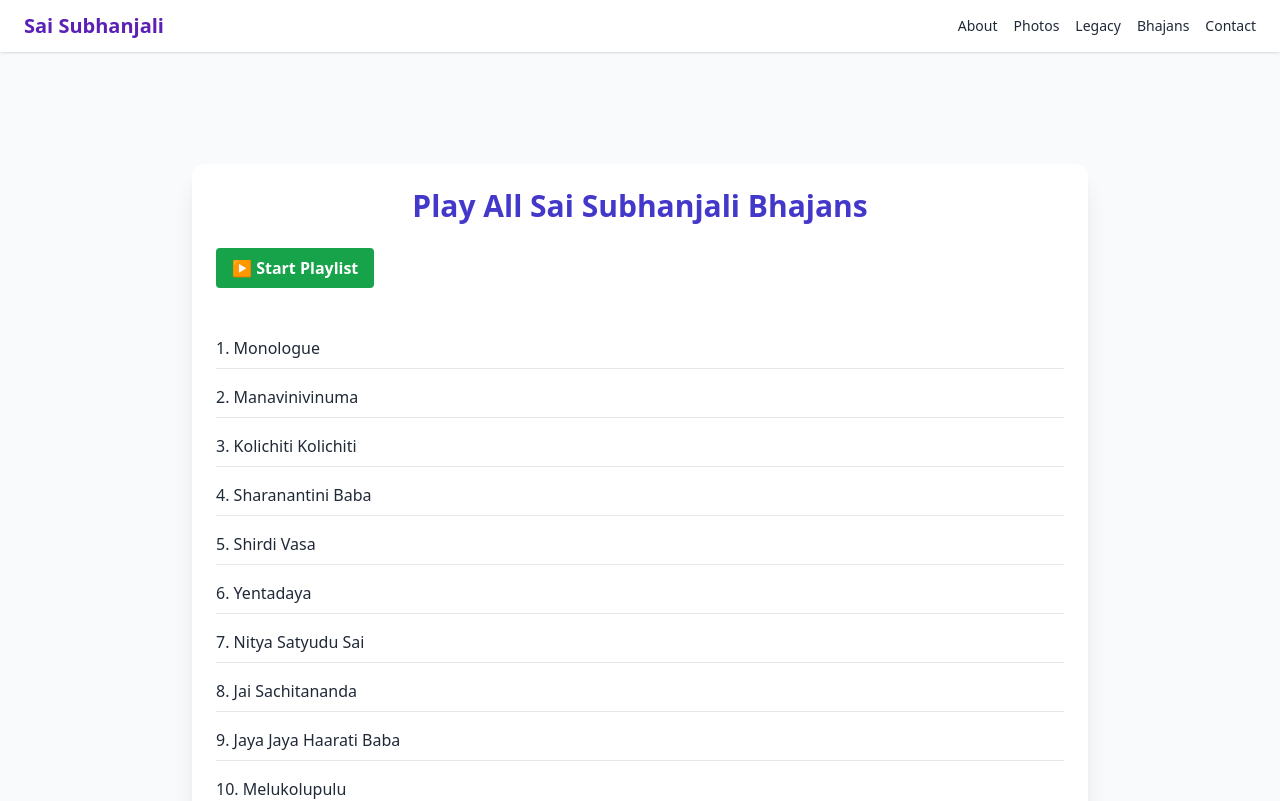
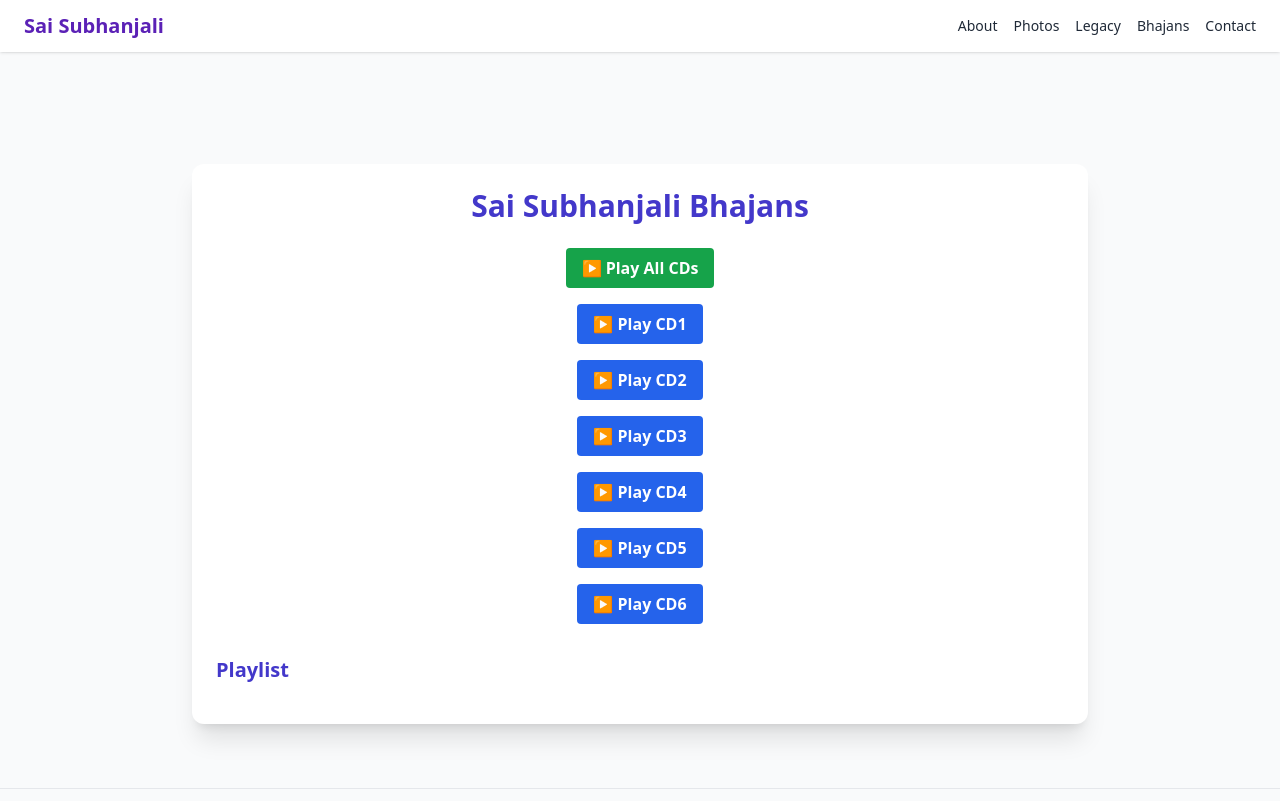
Before and after one commit to shekhar1971/saisubhanjali.com, a Next.js app: page /bhajans/play-all in a window 1280 px wide. Shown: the top 801 px of the page. Built offline with nearby package versions, Linux system fonts and the light colour scheme.

Commit message:
Update PlayAllBhajans.tsx

```diff
--- a/components/PlayAllBhajans.tsx
+++ b/components/PlayAllBhajans.tsx
@@ -3,50 +3,77 @@
 import React, { useState } from 'react';
 import { CDs, baseURL } from './CDsData';
 
+type Track = {
+  title: string;
+  file: string;
+};
+
+export default function PlayAllBhajans() {
+  const [currentPlaylist, setCurrentPlaylist] = useState<Track[]>([]);
+  const [currentIndex, setCurrentIndex] = useState<number | null>(null);
+
+  const playAllCDs = () => {
     const allTracks = CDs.flatMap(cd =>
       cd.songs.map(song => ({
         title: song.title,
         file: `${baseURL}${cd.cdNumber}/${encodeURIComponent(song.file)}`,
       }))
     );
+    setCurrentPlaylist(allTracks);
+    setCurrentIndex(0);
+  };
 
-export default function PlayAllBhajans() {
-  const [currentIndex, setCurrentIndex] = useState<number | null>(null);
+  const playSingleCD = (cdNumber: string) => {
+    const cd = CDs.find(cd => cd.cdNumber === cdNumber);
+    if (!cd) return;
+    const tracks = cd.songs.map(song => ({
+      title: song.title,
+      file: `${baseURL}${cd.cdNumber}/${encodeURIComponent(song.file)}`,
+    }));
+    setCurrentPlaylist(tracks);
+    setCurrentIndex(0);
+  };
 
   const handleEnded = () => {
-    if (currentIndex === null) return;
+    if (currentIndex === null || currentPlaylist.length === 0) return;
     const nextIndex = currentIndex + 1;
-    if (nextIndex < allTracks.length) {
+    if (nextIndex < currentPlaylist.length) {
       setCurrentIndex(nextIndex);
     } else {
-      setCurrentIndex(null); // playlist finished
+      setCurrentIndex(null); // finished
     }
-  };
-
-  const startPlaylist = () => {
-    setCurrentIndex(0);
   };
 
   return (
     <div className="mx-auto mt-12 max-w-4xl rounded-xl bg-white p-6 shadow-xl">
       <h2 className="mb-6 text-center text-3xl font-bold text-indigo-700">
-        Play All Sai Subhanjali Bhajans
+        Sai Subhanjali Bhajans
       </h2>
 
-      {currentIndex === null ? (
+      <div className="flex flex-col items-center space-y-4">
         <button
-          onClick={startPlaylist}
-          className="mb-4 rounded bg-green-600 px-4 py-2 font-semibold text-white hover:bg-green-700"
+          onClick={playAllCDs}
+          className="rounded bg-green-600 px-4 py-2 font-semibold text-white hover:bg-green-700"
         >
-          ▶️ Start Playlist
+          ▶️ Play All CDs
         </button>
-      ) : (
-        <div className="mb-4 text-lg font-medium text-gray-700">
-          Now Playing: {allTracks[currentIndex].title}
+
+        {CDs.map(cd => (
+          <button
+            key={cd.cdNumber}
+            onClick={() => playSingleCD(cd.cdNumber)}
+            className="rounded bg-blue-600 px-4 py-2 font-semibold text-white hover:bg-blue-700"
+          >
+            ▶️ Play {cd.cdNumber}
+          </button>
+        ))}
       </div>
-      )}
 
-      {currentIndex !== null && (
+      {currentIndex !== null && currentPlaylist.length > 0 && (
+        <div className="mt-6">
+          <div className="mb-2 text-lg font-medium text-gray-700">
+            Now Playing: {currentPlaylist[currentIndex].title}
+          </div>
           <audio
             controls
             autoPlay
@@ -54,19 +81,23 @@ export default function PlayAllBhajans() {
             className="w-full"
           >
             <source
-            src={allTracks[currentIndex].file}
+              src={currentPlaylist[currentIndex].file}
               type="audio/mpeg"
             />
           </audio>
+        </div>
       )}
 
-      <ul className="mt-8 space-y-4">
-        {allTracks.map((track, index) => (
+      <div className="mt-8">
+        <h3 className="mb-4 text-xl font-semibold text-indigo-700">Playlist</h3>
+        <ul className="space-y-2">
+          {currentPlaylist.map((track, index) => (
             <li key={track.file} className="border-b pb-2">
               {index + 1}. {track.title}
             </li>
           ))}
         </ul>
       </div>
+    </div>
   );
 }
```
Lines whose indentation alone changed are shown as unchanged.
